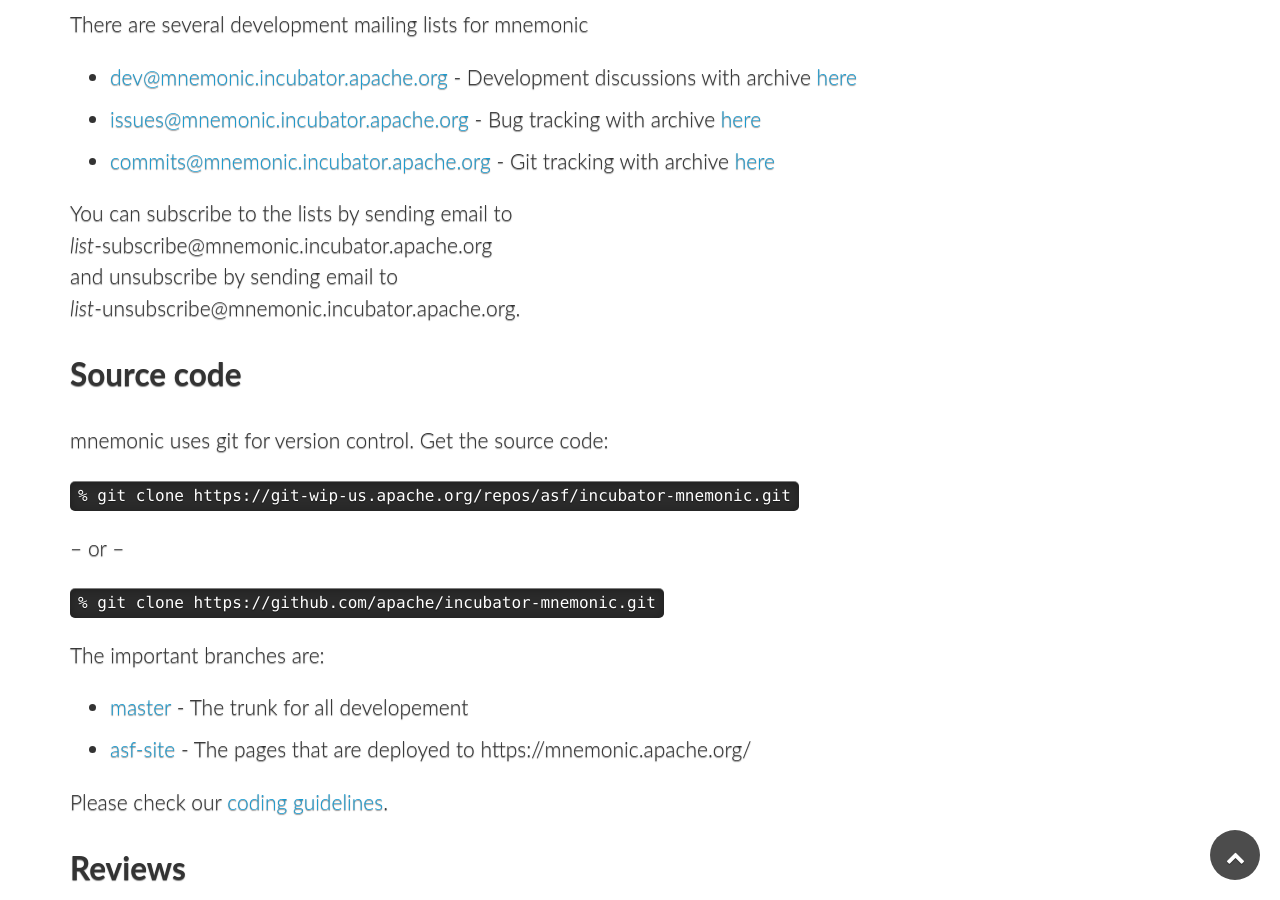
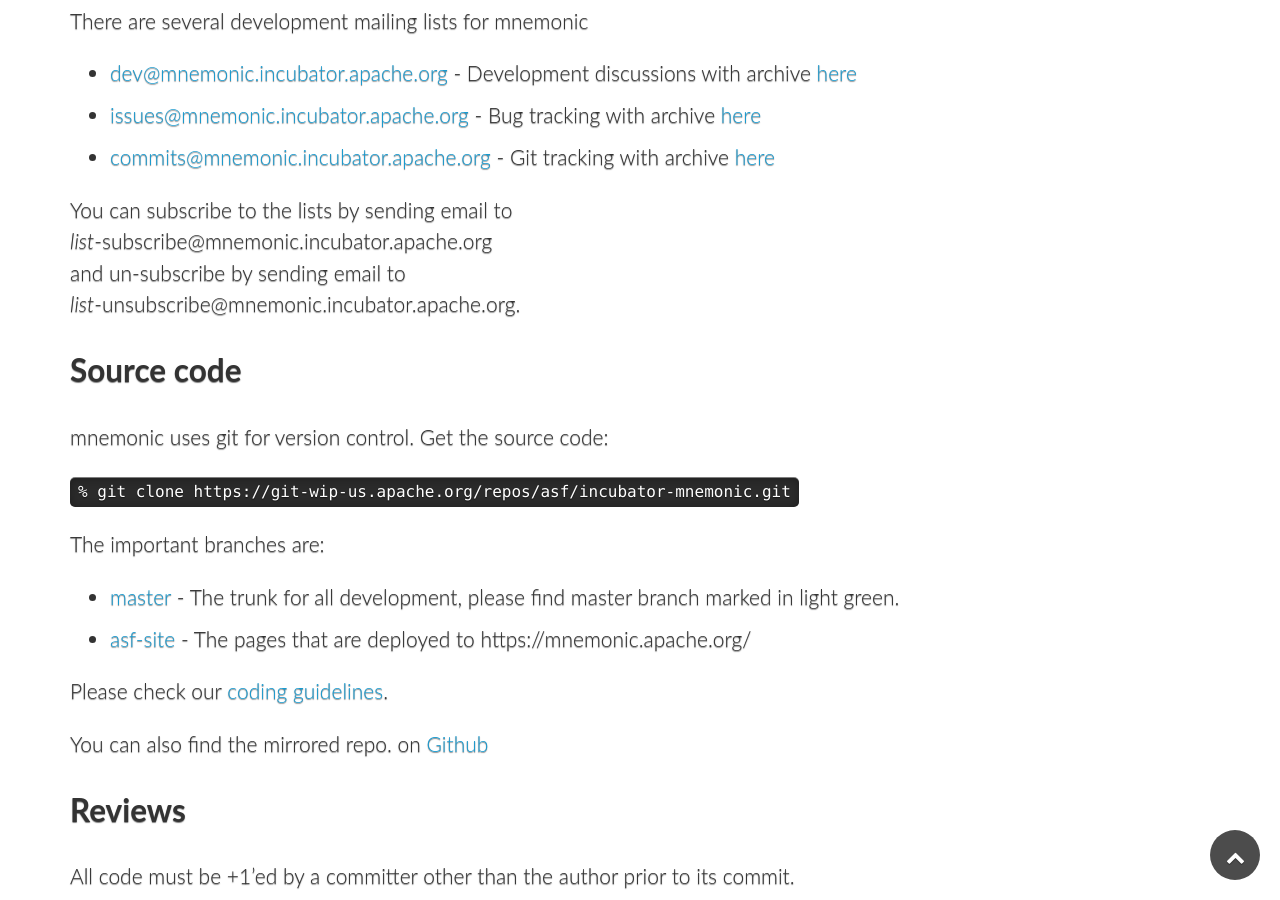
Before and after one commit to apache/mnemonic-site, a Jekyll site: the page built from src/develop/index.md, in a window 1280 px wide and 900 px high, scrolled down 1965 px. Built offline with Jekyll 4.4.1, drawn with Linux system fonts in a browser that asks for light colours; some web fonts are replaced.

Commit message:
MNEMONIC-355: Remove Github link from navigator menu

```diff
--- a/src/_includes/primary-nav-items.html
+++ b/src/_includes/primary-nav-items.html
@@ -18,9 +18,6 @@
   <li class="{% if page.url contains '/develop/' %}current{% endif %}">
     <a href="/develop/">Develop</a>
   </li>
-  <li>
-    <a href="https://github.com/apache/incubator-mnemonic" target="_blank">GitHub</a>
-  </li>
   <li class="{% if page.url contains '/help/' %}current{% endif %}">
     <a href="/help/">Help</a>
   </li>
--- a/src/develop/index.md
+++ b/src/develop/index.md
@@ -161,7 +161,7 @@
 
 You can subscribe to the lists by sending email to<br/>
 *list*-subscribe@mnemonic.incubator.apache.org<br/>
-and unsubscribe by sending email to<br/>
+and un-subscribe by sending email to<br/>
 *list*-unsubscribe@mnemonic.incubator.apache.org.<br/>
 
 ## Source code
@@ -170,18 +170,16 @@
 
 `% git clone https://git-wip-us.apache.org/repos/asf/incubator-mnemonic.git`
 
--- or --
-
-`% git clone https://github.com/apache/incubator-mnemonic.git`
-
 The important branches are:
 
-* [master](https://github.com/apache/incubator-mnemonic/tree/master) -
-  The trunk for all developement
-* [asf-site](https://git-wip-us.apache.org/repos/asf?p=incubator-mnemonic-site.git) -
+* [master](https://git-wip-us.apache.org/repos/asf/incubator-mnemonic.git){:target="_blank"} -
+  The trunk for all development, please find master branch marked in light green.
+* [asf-site](https://git-wip-us.apache.org/repos/asf/incubator-mnemonic-site.git){:target="_blank"} -
   The pages that are deployed to https://mnemonic.apache.org/
 
 Please check our [coding guidelines](coding).
+
+You can also find the mirrored repo. on [Github](https://github.com/apache/incubator-mnemonic.git){:target="_blank"}
 
 ## Reviews
 
```
